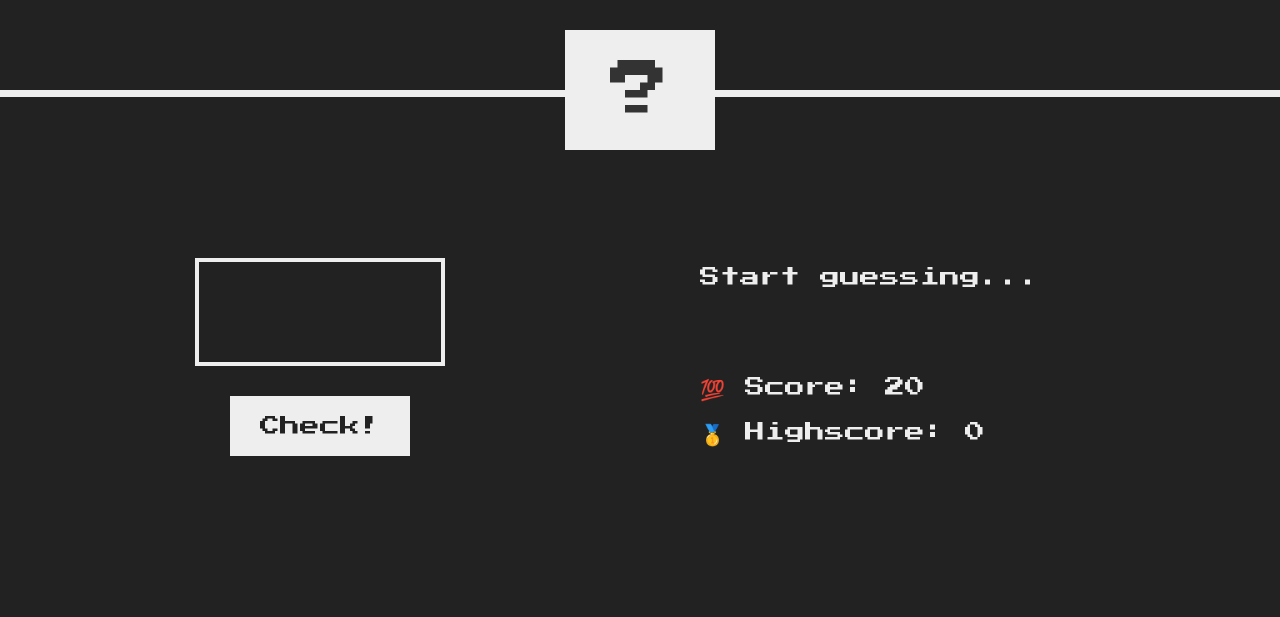
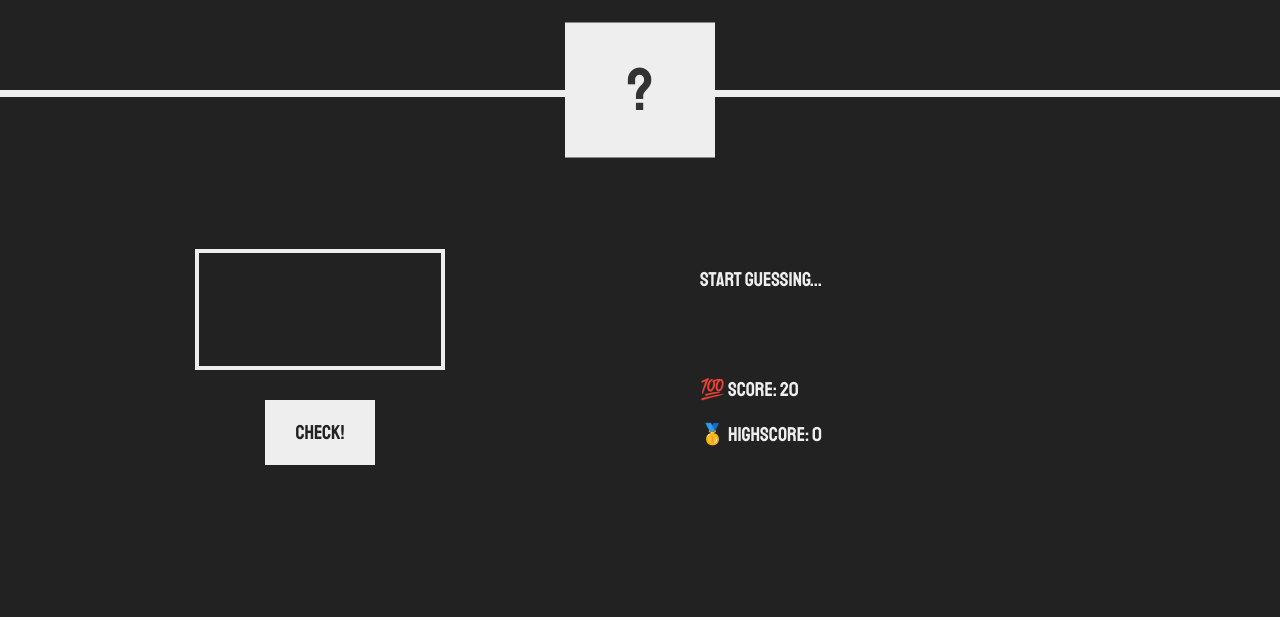
Before and after one commit to A6ret/Guess-My-Number, a plain HTML site: page index.html in a window 1280 px wide. Shown: the part 183-800 px from the top of the page. Drawn offline with Linux system fonts and the light colour scheme.

Commit message:
Update style.css

```diff
--- a/style.css
+++ b/style.css
@@ -1,4 +1,4 @@
-@import url('https://fonts.googleapis.com/css?family=Press+Start+2P&display=swap');
+@import url('https://fonts.googleapis.com/css2?family=Staatliches&display=swap');
 * {
     margin: 0;
     padding: 0;
@@ -11,7 +11,7 @@ html {
 }
 
 body {
-    font-family: 'Press Start 2P', sans-serif;
+    font-family: 'Staatliches', sans-serif;
     color: #eee;
     background-color: #222;
     /* background-color: #60b347; */
```
